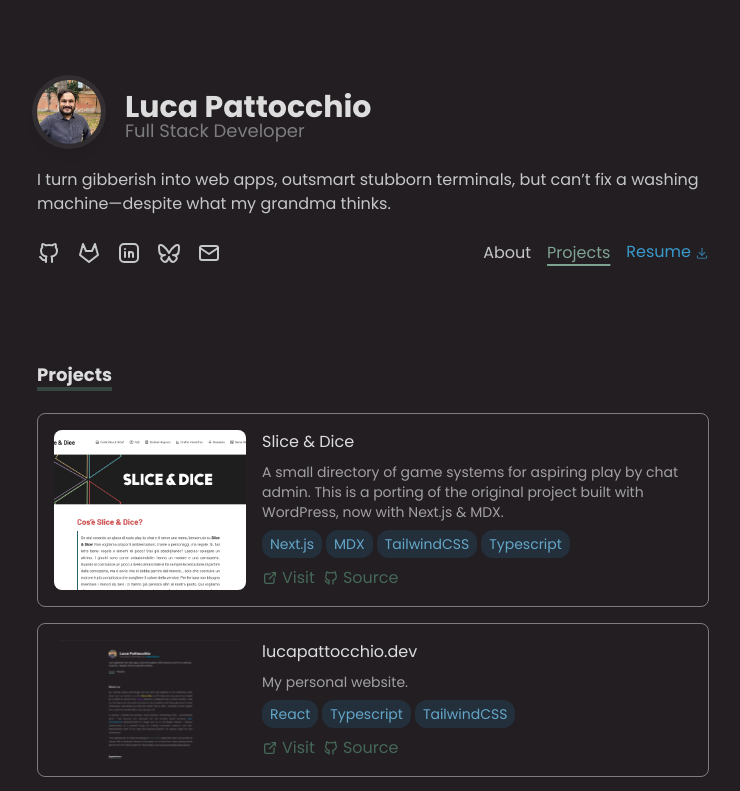
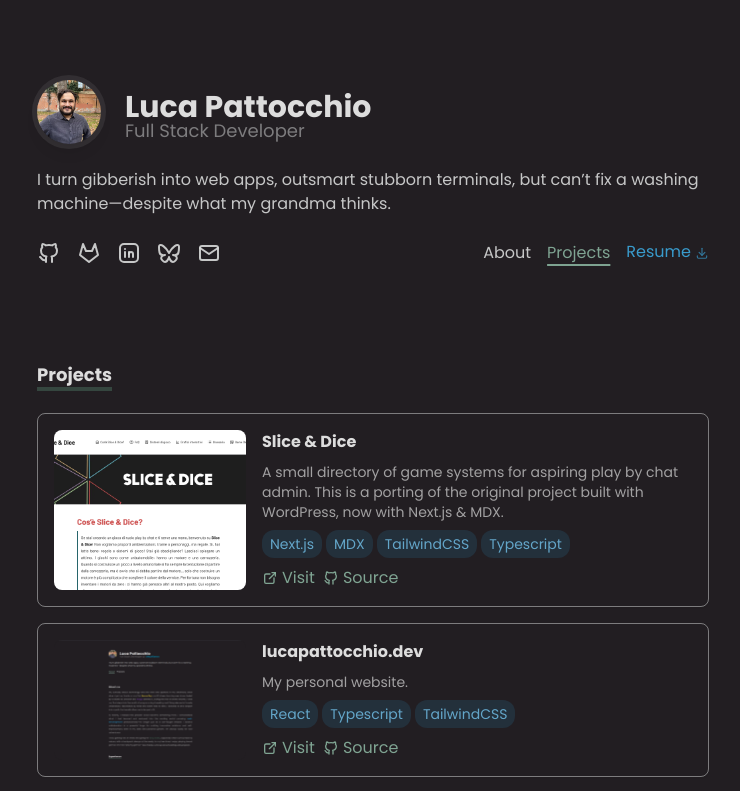
Before and after one commit to Kasui92/lucapattocchio.dev, a React (Vite) app: page /projects in a window 1280 px wide. Shown: the top 791 px of the page, without its empty margins (267-1007 px from the left). Built offline with nearby package versions, Linux system fonts and the light colour scheme.

Commit message:
upd: update Projects card

```diff
--- a/src/components/Cards.tsx
+++ b/src/components/Cards.tsx
@@ -71,7 +71,7 @@ export const ProjectsCard = ({ project }: { project: Project }): ReactElement =>
                 />
             </div>
             <div className="flex flex-1 flex-col gap-2 p-4 md:p-0">
-                <h4 className="text-silver-900/90 group-hover:text-green-500/90">{project.title}</h4>
+                <h4 className="text-silver-900/90 font-semibold">{project.title}</h4>
                 <p className="text-silver-700/70 text-sm">{project.description}</p>
                 <div className="flex flex-wrap gap-1">
                     {project.technologies.map((technology) => (
@@ -83,12 +83,12 @@ export const ProjectsCard = ({ project }: { project: Project }): ReactElement =>
                         </span>
                     ))}
                 </div>
-                <div className="flex justify-between gap-2 md:justify-start">
+                <div className="flex justify-start gap-2">
                     <a
                         href={project.url}
                         target="_blank"
                         rel="noopener noreferrer"
-                        className="underline-transition text-green-500/90 after:bg-green-500/90"
+                        className="underline-transition text-green-700/90 after:bg-green-700/90"
                         title={`Visit ${project.title}`}
                     >
                         <span className="flex items-center gap-1">
@@ -101,7 +101,7 @@ export const ProjectsCard = ({ project }: { project: Project }): ReactElement =>
                             href={project.viewSourceUrl}
                             target="_blank"
                             rel="noopener noreferrer"
-                            className="underline-transition text-green-500/90 after:bg-green-500/90"
+                            className="underline-transition text-green-700/90 after:bg-green-700/90"
                             title={`View source code of ${project.title}`}
                         >
                             <span className="flex items-center gap-1">
```
